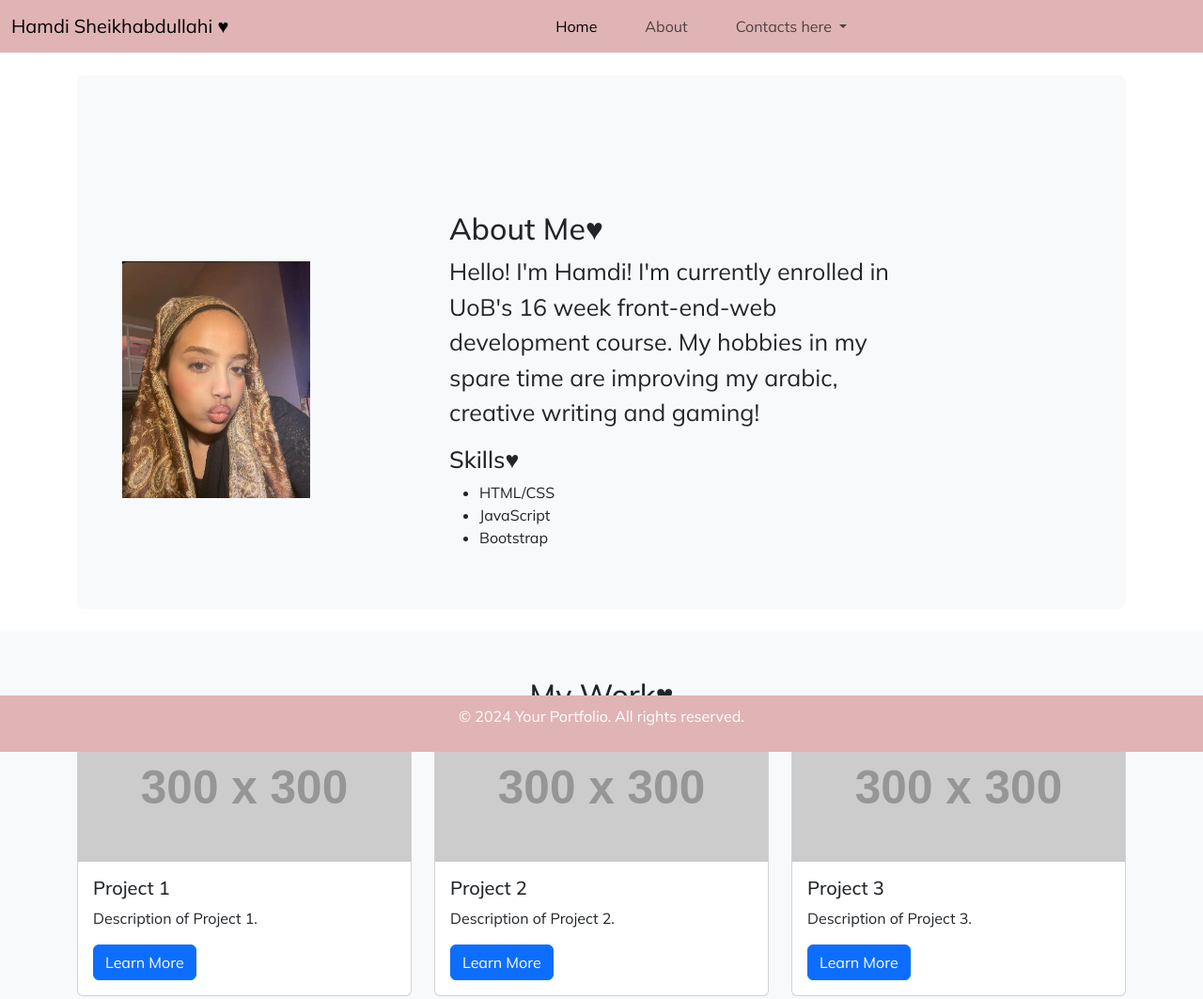
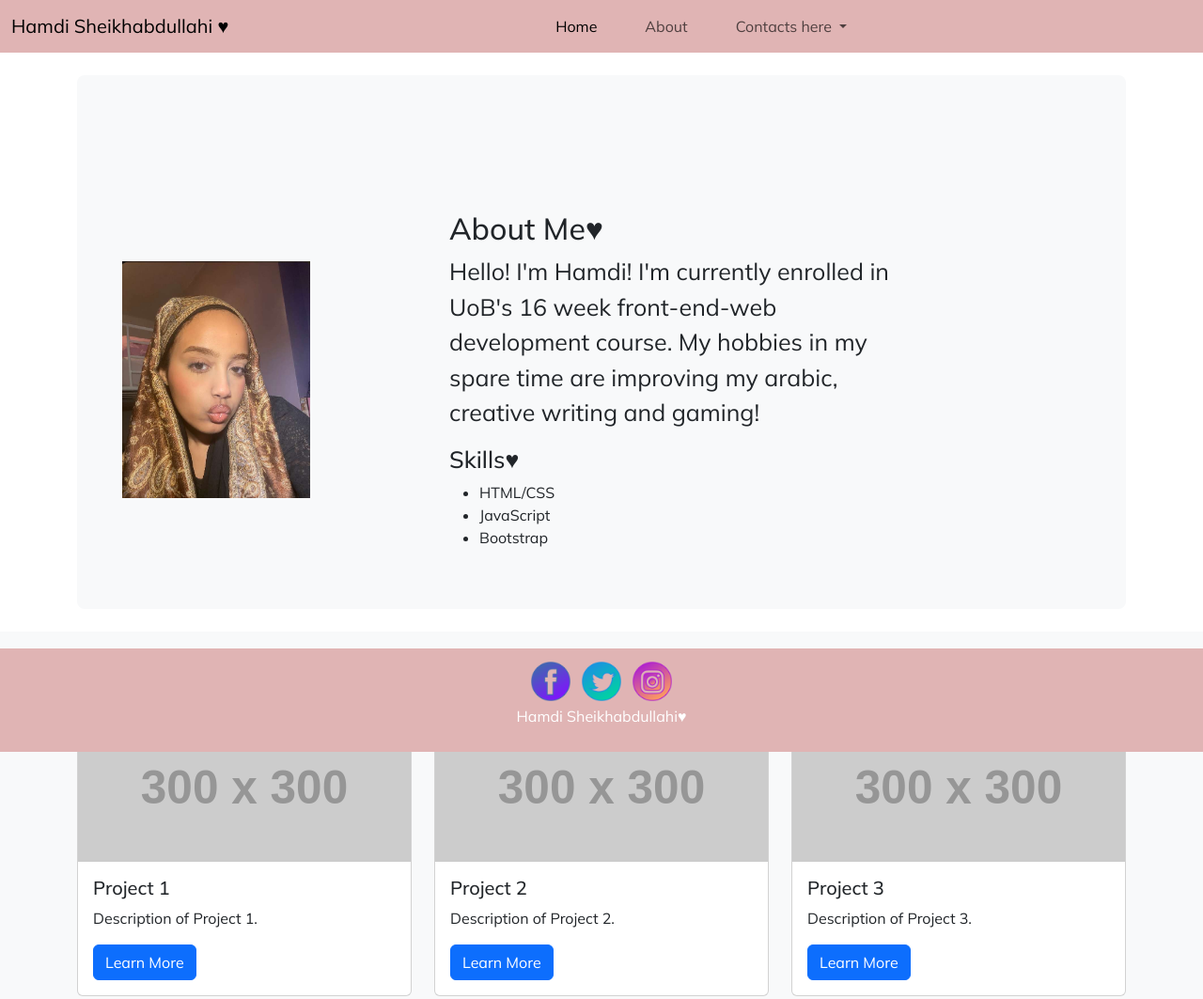
Before and after one commit to hamdishh/bootstrappy-portfolio, a plain HTML site: page challenge/index.html in a window 1280 px wide. Shown: the top 1063 px of the page at 94% size. Drawn offline with nearby package versions, Linux system fonts and the light colour scheme; placeholder pictures from the web are drawn by us.

Commit message:
Added social media icons to footer

```diff
--- a/challenge/index.html
+++ b/challenge/index.html
@@ -176,7 +176,15 @@ body {
   <!-- Footer -->
   <footer>
     <div>
-      <p>&copy; 2024 Your Portfolio. All rights reserved.</p>
+      <!-- Social Media Icons -->
+    <!-- Social Media Icons -->
+
+<img src="./images/facebook.png" alt="Facebook" style="width: 50px; height: 50px;">
+<img src="./images/twt.png" alt="Twitter" style="width: 50px; height: 50px;">
+<img src="./images/insta.png" alt="Instagram" style="width: 50px; height: 50px;">
+<p>Hamdi Sheikhabdullahi&#9829;</p>
+
+
     </div>
   </footer>
 
```
Also changed, not shown: challenge/images/facebook.png (added), challenge/images/insta.png (added), challenge/images/twt.png (added).
